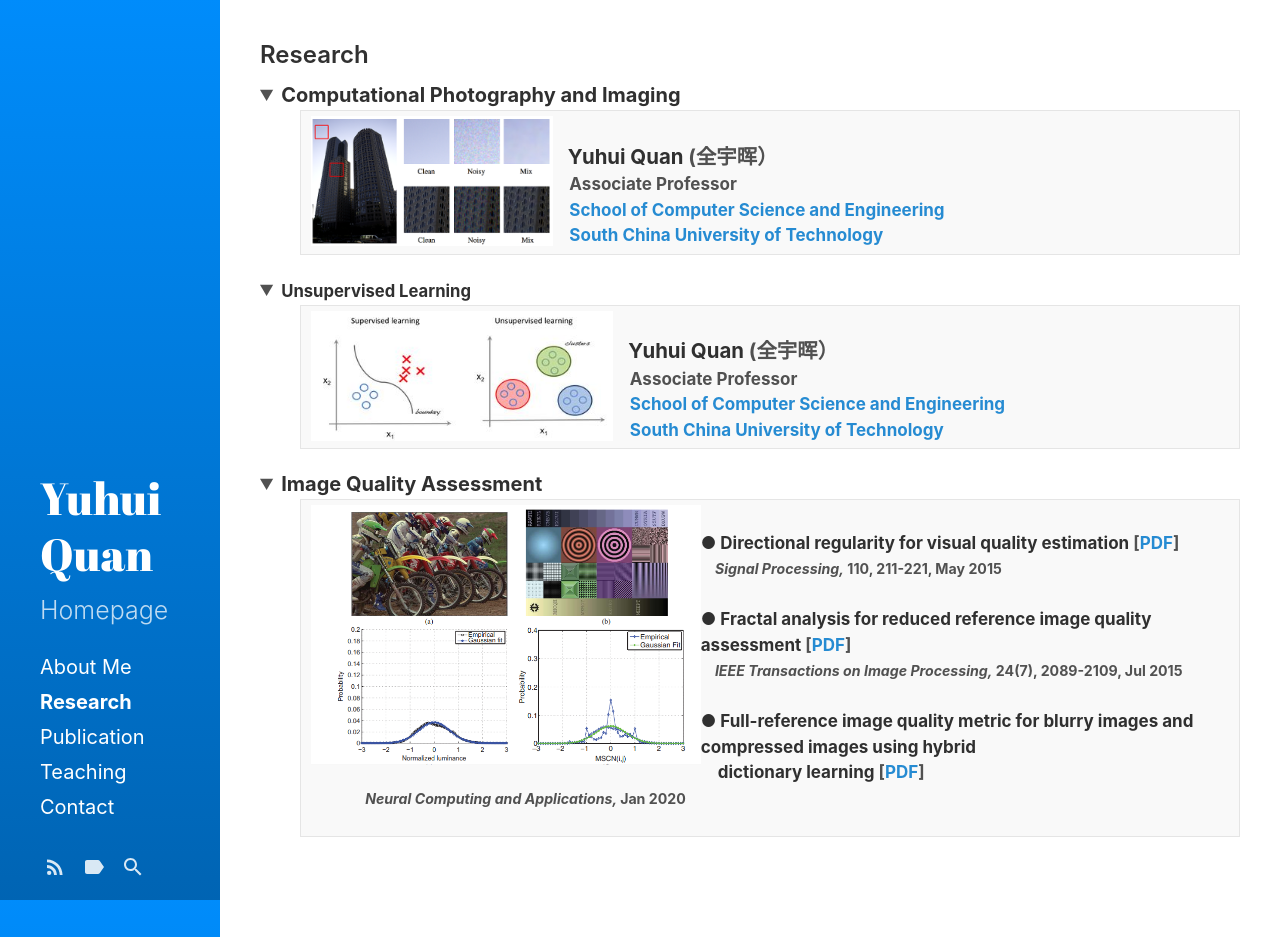
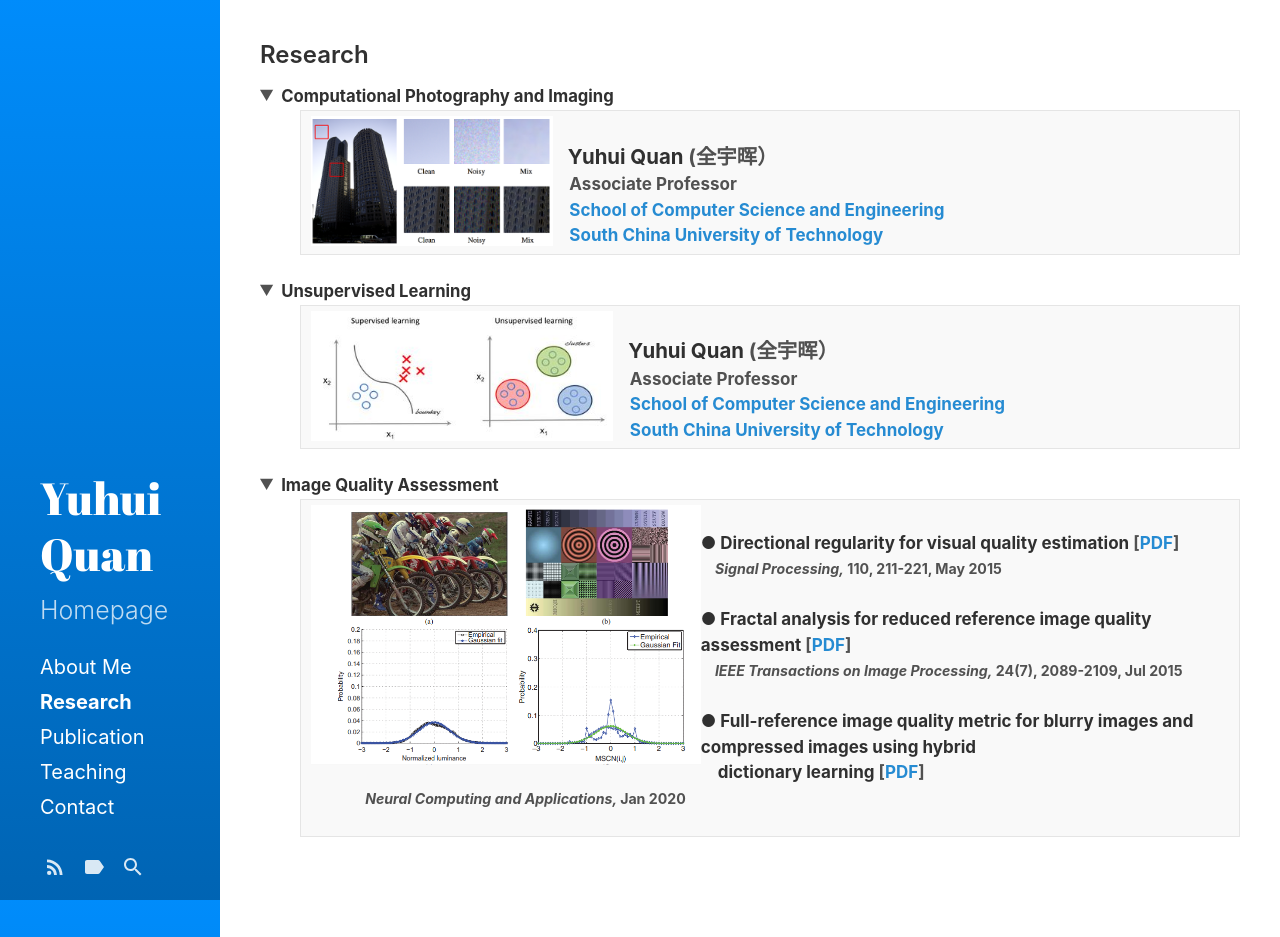
Before and after one commit to Dofboom/Dofboom.github.io, a Jekyll site: the page built from research.md, in a window 1280 px wide and 937 px high. Built offline with Jekyll 4.4.1, drawn with Linux system fonts in a browser that asks for light colours.

```diff
--- a/research.md
+++ b/research.md
@@ -14,7 +14,7 @@ sidebar_link: true
 </details>
 -->
 <details open="">
-<summary><strong>Computational Photography and Imaging </strong></summary>
+<summary><strong><small>Computational Photography and Imaging</small> </strong></summary>
 <ul>
 <table>
 <tbody>
@@ -50,7 +50,7 @@ sidebar_link: true
 </details>
 
 <details open="">
-<summary><strong>Image Quality Assessment</strong></summary>
+<summary><strong><small>Image Quality Assessment</small></strong></summary>
 <ul>
 <table>
 <tbody>
```
